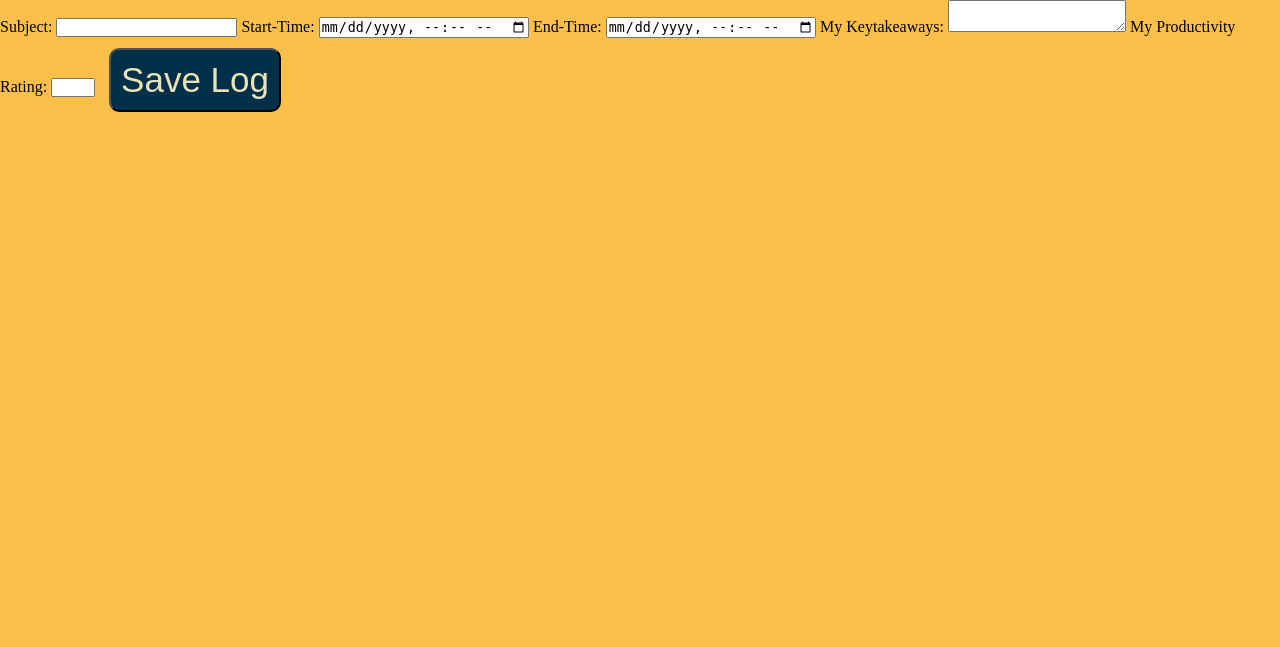
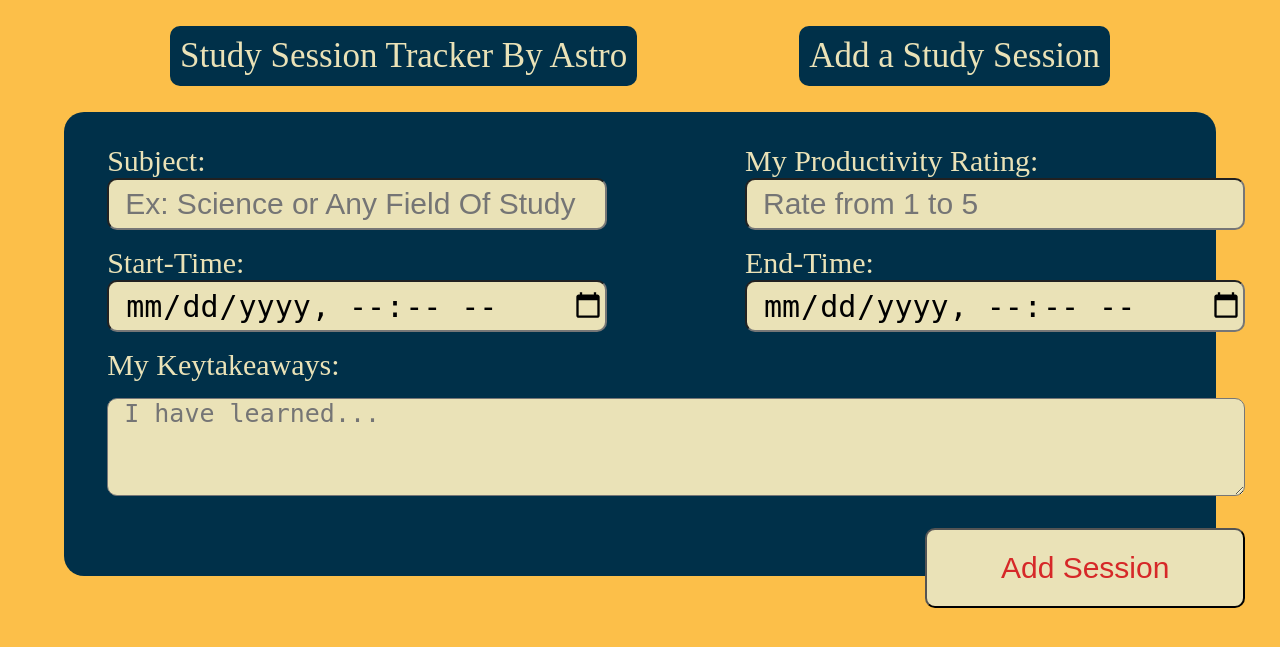
Before and after one commit to astridjamesrosal/flask-phase, a Flask app: template project5_study_tracker/templates/add_session.html in a window 1280 px wide. Shown: the top 647 px of the page. Run offline with Flask 3, Linux system fonts and the light colour scheme; the template is opened without the code that fills it, so the values that code supplies are empty.

Commit message:
add css for adding a session in study tracker

```diff
--- a/project5_study_tracker/static/style.css
+++ b/project5_study_tracker/static/style.css
@@ -26,7 +26,7 @@ body {
     font-size: 35px;
 }
 
-button {
+a {
     background: #003049;
     margin: 10px;
     text-decoration: none;
@@ -36,7 +36,7 @@ button {
     font-size: 35px;
 }
 
-button:hover {
+a:hover {
     background: #D62828;
 }
 
@@ -57,3 +57,94 @@ button:hover {
     padding-top: 2rem;
     padding-left: 10rem;
 }
+
+form {
+    background: #003049;
+    padding: 2rem 3rem 2rem 2.7rem;
+    border-radius: 20px;
+    margin: 1rem 4rem 1rem 4rem;
+    display: grid;
+    grid-template-columns: 1fr 1fr;
+    gap: 1rem;
+}
+
+label {
+    color: #EAE2B7;
+    font-size: 30px;
+}
+
+form div {
+    display: grid;
+}
+
+input {
+    border-radius: 10px;
+    background: #EAE2B7;
+}
+
+.one input {
+    height: 3rem;
+    width: 30rem;
+    font-size: 30px;
+    padding-left: 1rem;
+}
+
+.two {
+    padding-left: 3.8rem;
+}
+
+.two input {
+    height: 3rem;
+    width: 30rem;
+    font-size: 30px;
+    padding-left: 1rem;
+}
+
+.three input {
+    height: 3rem;
+    width: 30rem;
+    font-size: 30px;
+    padding-left: 1rem;
+}
+
+.four {
+    padding-left: 3.8rem;
+}
+
+.four input {
+    height: 3rem;
+    width: 30rem;
+    font-size: 30px;
+    padding-left: 1rem;
+}
+
+textarea {
+    height: 6rem;
+    width: 70rem;
+    font-size: 25px;
+    grid-column: span 2;
+    border-radius: 10px;
+    padding-left: 1rem;
+    background: #EAE2B7;
+}
+
+button {
+    background: #EAE2B7;
+    padding: 1rem;
+    color: #D62828;
+    font-size: 30px;
+    height: 5rem;
+    width: 20rem;
+    display: block;
+    margin-left: auto;
+    grid-column: 2;
+    justify-self: end;
+    border-radius: 10px;
+    margin-bottom: -4rem;
+    margin-top: 1rem;
+}
+
+button:hover {
+    background: #D62828;
+    color: #EAE2B7;
+}
--- a/project5_study_tracker/templates/add_session.html
+++ b/project5_study_tracker/templates/add_session.html
@@ -7,23 +7,31 @@
     <link rel="stylesheet" href="{{ url_for('static', filename='style.css') }}">
 </head>
 <body>
+    <div class="header">
+        <p class="header-text">Study Session Tracker By Astro</p>
+        <a href="/add_session">Add a Study Session</a>
+    </div>
     <form action="{{ url_for('add_session_route') }}" method="POST">
-        <label for="subject">Subject:</label>
-        <input name="subject" id="subject" type="text" required>
+        <div class="one">
+            <label for="subject">Subject:</label>
+            <input name="subject" id="subject" type="text" placeholder="Ex: Science or Any Field Of Study" required>
+        </div>
+        <div class="two">
+            <label for="prodrat">My Productivity Rating:</label>
+            <input name="productivity_rating" id="prodrat" type="number" min="1" max="5" placeholder="Rate from 1 to 5" required>
+        </div>
+        <div class="three">
+            <label for="start">Start-Time:</label>
+            <input name="start_time" id="start" type="datetime-local" required>
+        </div>
+        <div class="four">
+            <label for="end">End-Time:</label>
+            <input name="end_time" id="end" type="datetime-local" required>
+        </div>
+        <label for="keytak">My Keytakeaways:</label>
+        <textarea name="key_takeaways" id="keytak" placeholder="I have learned..." required></textarea>
 
-        <label for="start">Start-Time:</label>
-        <input name="start_time" id="start" type="datetime-local" required>
-
-        <label for="end">End-Time:</label>
-        <input name="end_time" id="end" type="datetime-local" required>
-
-        <label for="keytak">My Keytakeaways:</label>
-        <textarea name="key_takeaways" id="keytak" required></textarea>
-
-        <label for="prodrat">My Productivity Rating:</label>
-        <input name="productivity_rating" id="prodrat" type="number" min="1" max="5" required>
-
-        <button type="submit">Save Log</button>
+        <button type="submit">Add Session</button>
     </form>
 </body>
 </html>
```
Also changed, not shown: project5_study_tracker/templates/index.html (+6 -6 lines).
